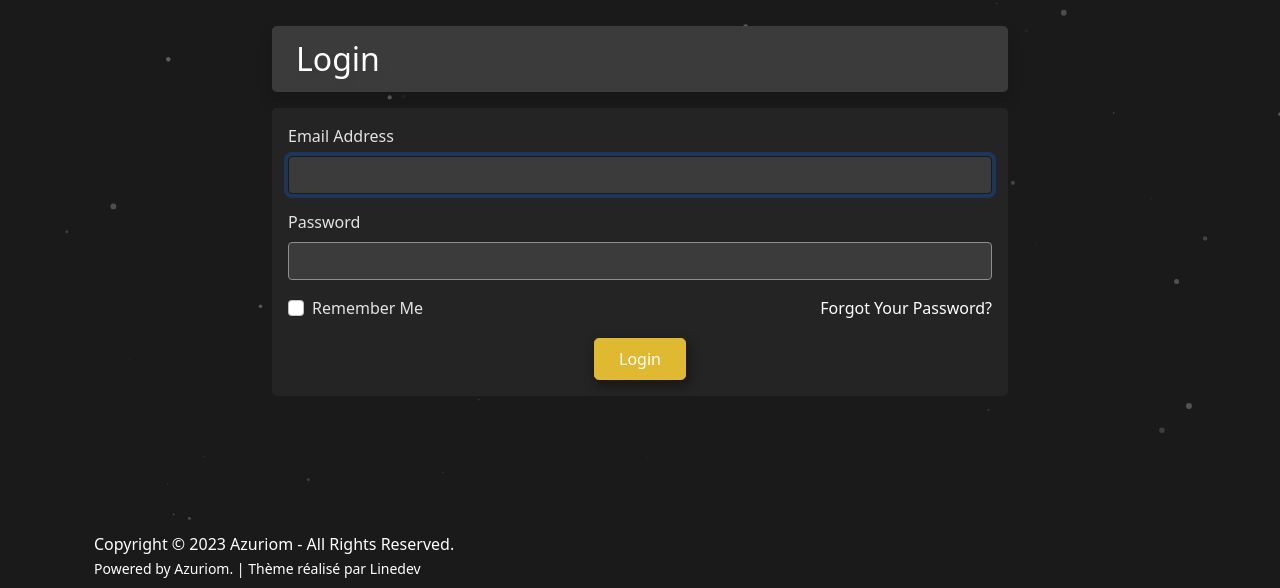
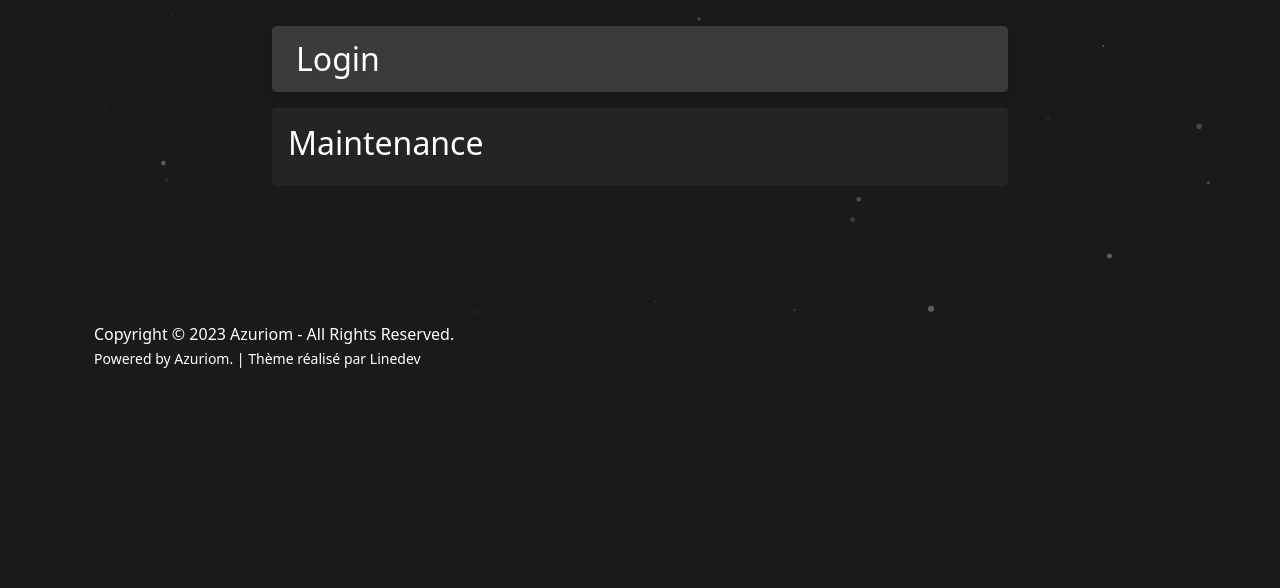
Before and after one commit to MrsnapzML/asdw3asd34, a plain HTML site: page user/login.html in a window 1280 px wide. Shown: the part 342-930 px from the top of the page. After the commit the page ends 800 px from the top, so only its background shows below. Drawn offline with Linux system fonts and the light colour scheme.

Commit message:
Update login.html

```diff
--- a/user/login.html
+++ b/user/login.html
@@ -134,37 +134,7 @@ Guilds
 </div>
 <div class="card">
 <div class="card-body">
-<form method="POST" action="https://olympus-flyff.com/user/login">
-<input type="hidden" name="_token" value="W7AnLUw0YFCQaRT8yALR4meNe2jZokT3XYZ29D0h">
-<div class="mb-3">
-<label class="form-label" for="email">Email Address</label>
-<input id="email" type="text" class="form-control" name="email" value required autocomplete="email" autofocus>
-</div>
-<div class="mb-3">
-<label class="form-label" for="password">Password</label>
-<input id="password" type="password" class="form-control" name="password" required autocomplete="current-password">
-</div>
-<div class="row gy-3 mb-3">
-<div class="col-md-6">
-<div class="form-check">
-<input class="form-check-input" type="checkbox" name="remember" id="remember">
-<label class="form-check-label" for="remember">
-Remember Me
-</label>
-</div>
-</div>
-<div class="col-md-6">
-<a class="float-md-end" href="https://olympus-flyff.com/user/password/reset">
-Forgot Your Password?
-</a>
-</div>
-</div>
-<div class="d-grid">
-<button type="submit" class="btn btn-primary d-block">
-Login
-</button>
-</div>
-</form>
+<h2>Maintenance</h2>
 </div>
 </div>
 </div>
```
